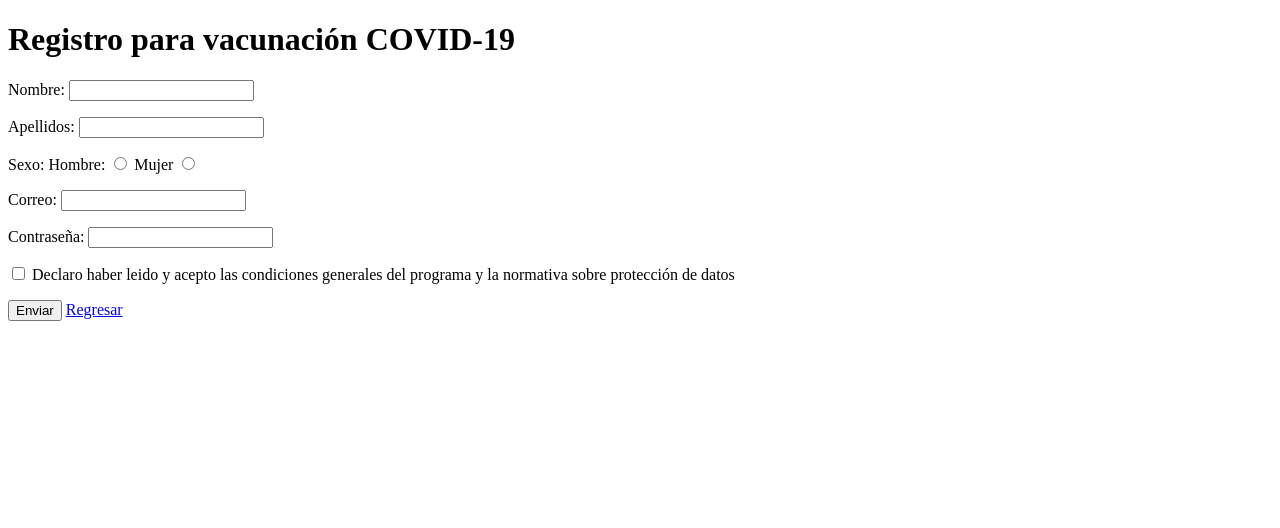
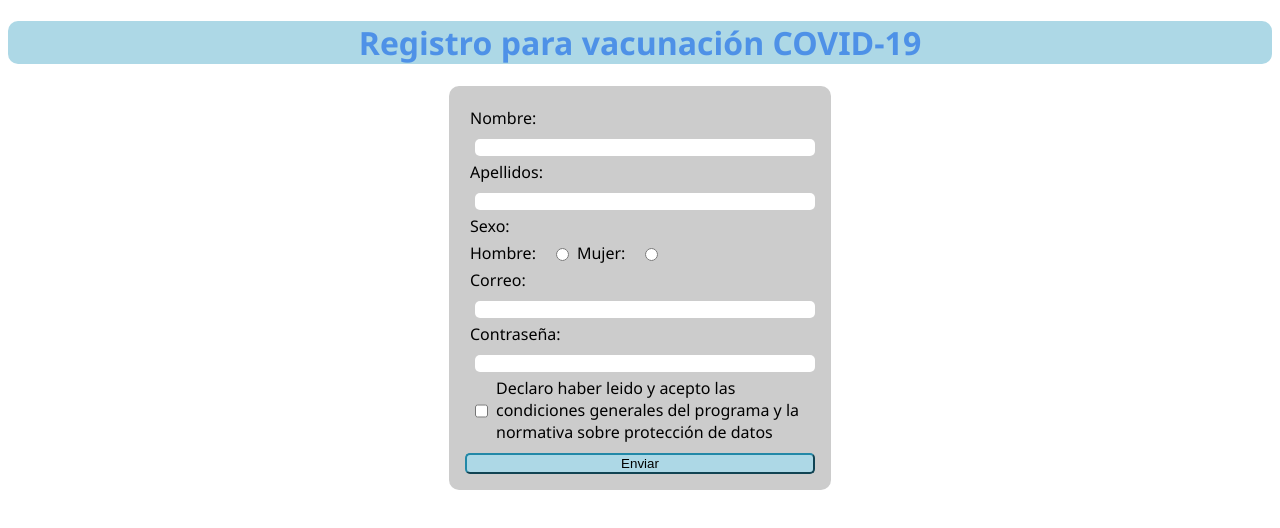
Before and after one commit to CarlosCardenas94/grupo24uninorte, a plain HTML site: page COMPONENTE PRACTICO SESION 4/registro_covid19.html in a window 1280 px wide. Drawn offline with Linux system fonts and the light colour scheme.

Commit message:
Se realizo el ejercicio de la sesion5 quedando perfecto

```diff
--- /dev/null
+++ b/COMPONENTE PRACTICO SESION 4/CSS/miEstilo.CSS
@@ -0,0 +1,63 @@
+
+h1{
+    font-family: 'Segoe UI', Tahoma, Geneva, Verdana, sans-serif;
+    color: rgba(41, 117, 231, 0.719);
+    border-radius: 10px;
+    background-color: lightblue;
+    text-align: center;
+}
+form{
+    font-family: 'Segoe UI', Tahoma, Geneva, Verdana, sans-serif;
+    width: 350px;
+    padding: 16px;
+    border-radius: 10px;
+    margin: auto;
+    background-color: #ccc;
+    display: flex;
+    flex-direction: column;
+
+
+}
+form input{
+    border-radius: 5px;
+    border: 1px;
+    margin-left: 10px;
+    margin-top: 10px;
+    display: flex;
+    flex-direction: column;
+}
+form label{
+    display: flex;
+    justify-content: space-between;
+    margin-top: 5px;
+    margin-left: 5px;
+}
+.gender-btn{
+    border-radius: 5px;
+    border: 1px;
+    margin-left: 10px;
+    margin-top: 1px;
+    display: flex;
+    flex-direction: column;
+}
+.gender {
+    display:inline;
+    display:flex;
+    flex-wrap: nowrap;
+}
+.accept{
+    display:inline;
+    display:flex;
+    flex-wrap: nowrap;
+    margin-bottom: 10px;
+}
+.btn{
+    background-color: lightblue;
+    border-radius: 5px;
+    border-color: rgb(34, 136, 167);
+}
+.btn:hover{
+    background-color: rgb(255, 255, 255);
+    border-radius: 5px;
+    border-color: rgb(34, 136, 167);
+}
--- a/COMPONENTE PRACTICO SESION 4/registro_covid19.html
+++ b/COMPONENTE PRACTICO SESION 4/registro_covid19.html
@@ -5,33 +5,42 @@
     <meta http-equiv="X-UA-Compatible" content="IE=edge">
     <meta name="viewport" content="width=device-width, initial-scale=1.0">
     <title>Formulario de Registro</title>
+    <link rel="stylesheet" href="CSS/miEstilo.CSS">
 </head>
 <body>
     <h1>Registro para vacunación COVID-19</h1>
+    <section class="form-group">
     <form action=""> <!-- Formularios -->
         <label for="dueño">Nombre:</label>
         <input type="text" name="dueño" id="dueño" required>
-        <p></p>
+
         <label for="apellidos">Apellidos:</label>
         <input type="text" name="apellidos" id="apellidos" required>
-        <p></p>
         <label for="">Sexo:</label>
-        <label for="macho">Hombre:</label>
-        <input type="radio" name="hombre" id="hombre">
-        <label for="hembra">Mujer</label>
-        <input type="radio" name="mujer" id="mujer">
-        <p></p>
+        <section class="gender">
+
+            <label for="macho">Hombre:</label>
+            <label class="gender-btn"><input type="radio" name="genero" value="hombre"></label>
+            <label for="hembra">Mujer:</label>
+            <label class="gender-btn"><input type="radio" name="genero" value="mujer"></label>
+
+        </section>
+
         <label for="correo">Correo:</label>
         <input type="text" name="correo" id="correo" required>
-        <p></p>
+
         <label for"contraseña">Contraseña:</label>
         <input type="password" name="contraseña" id="contraseña" required>
-        <p></p>
-        <input type="checkbox" name="aceptar" id="aceptar" required>
-        <label for"aceptar">Declaro haber leido y acepto las condiciones generales del programa y la normativa sobre protección de datos</label>
-        <p></p>
-        <button type="submit">Enviar</button>
-        <a href="../gracias.html">Regresar</a>
+
+        <section class="accept">
+            <input type="checkbox" name="aceptar" id="aceptar" required>
+            <label for"aceptar">Declaro haber leido y acepto las condiciones generales del programa y la normativa sobre protección de datos</label>
+        </section>
+
+        <button class="btn" type="submit">Enviar</button>
+
     </form>
+    </section>
+
 </body>
 </html>
```
